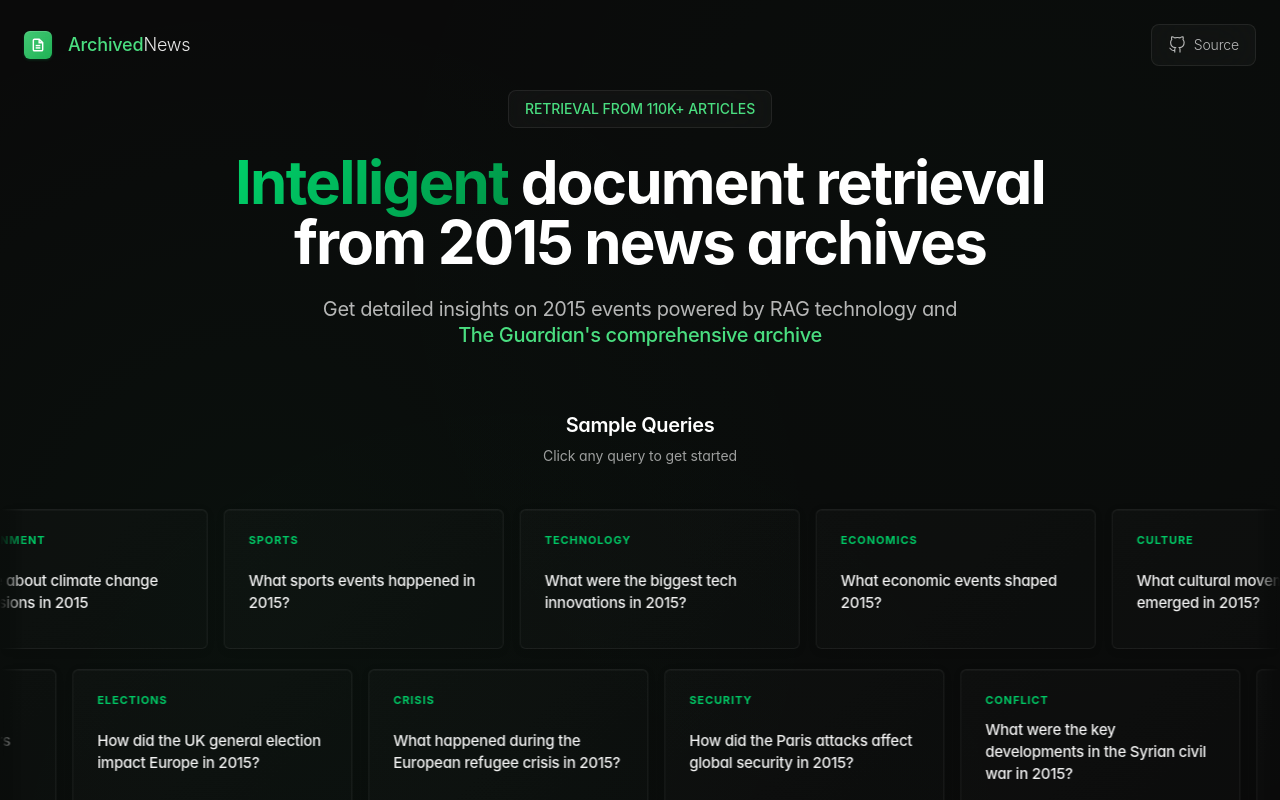
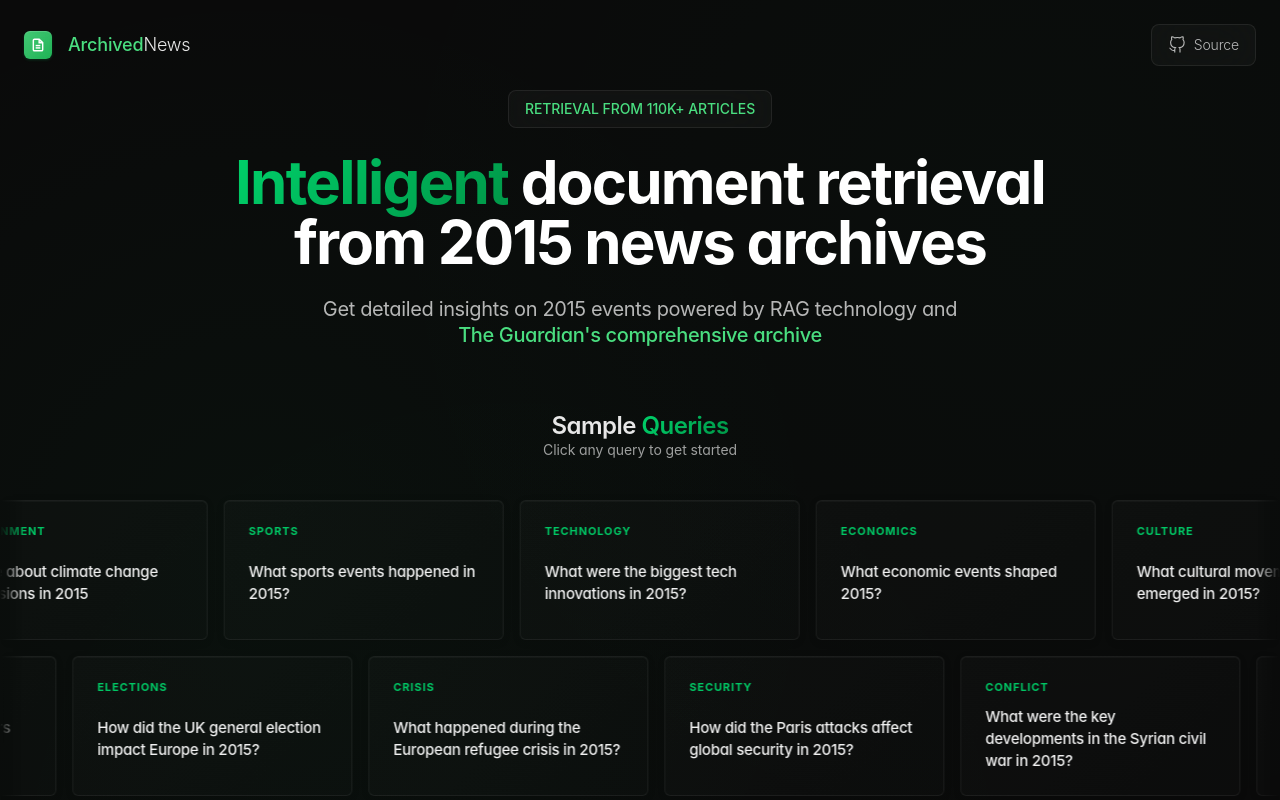
Before and after one commit to reddygtvs/Archived-News-RAG, a React (Vite) app in the folder frontend/: page / in a window 1280 px wide. Shown: the top 800 px of the page. Built offline with nearby package versions, Linux system fonts and the light colour scheme.

Commit message:
fixed the sample queries line to look more sleek

```diff
--- a/frontend/src/components/SampleQuestions.tsx
+++ b/frontend/src/components/SampleQuestions.tsx
@@ -8,14 +8,19 @@ interface SampleQuestionsProps {
   onQuestionSelect: (question: string) => void;
 }
 
-const SampleQuestions: React.FC<SampleQuestionsProps> = ({ sampleQuestions, additionalQuestions, onQuestionSelect }) => {
+const SampleQuestions: React.FC<SampleQuestionsProps> = ({
+  sampleQuestions,
+  additionalQuestions,
+  onQuestionSelect,
+}) => {
   return (
     <div className="mb-12">
       <div className="text-center mb-8">
-        <h2 className="text-premium-xl font-semibold text-white mb-2">
-          Sample Queries
+        <h2 className="text-premium-xl md:text-premium-2xl font-semibold text-white tracking-tight">
+          <span className="text-white/90">Sample</span>{" "}
+          <span className="text-gradient-green">Queries</span>
         </h2>
-        <p className="text-premium-sm text-white/60">
+        <p className="text-premium-sm text-white/60 max-w-md mx-auto">
           Click any query to get started
         </p>
       </div>
@@ -52,12 +57,13 @@ const SampleQuestions: React.FC<SampleQuestionsProps> = ({ sampleQuestions, addi
         </div>
       </div>
 
-      <style dangerouslySetInnerHTML={{
-        __html: `
+      <style
+        dangerouslySetInnerHTML={{
+          __html: `
           .premium-ticker-wrapper {
             overflow: hidden;
             background: transparent;
-            padding: 12px 0 20px 0;
+            padding: 8px 0 12px 0;
             position: relative;
             width: 100vw;
             left: 50%;
@@ -181,7 +187,7 @@ const SampleQuestions: React.FC<SampleQuestionsProps> = ({ sampleQuestions, addi
           }
 
           .premium-ticker-wrapper-reverse {
-            margin-top: -12px;
+            margin-top: -4px;
           }
 
           .premium-ticker-content-reverse {
@@ -257,8 +263,9 @@ const SampleQuestions: React.FC<SampleQuestionsProps> = ({ sampleQuestions, addi
               padding: 0 20px;
             }
           }
-        `
-      }} />
+        `,
+        }}
+      />
     </div>
   );
 };
```
